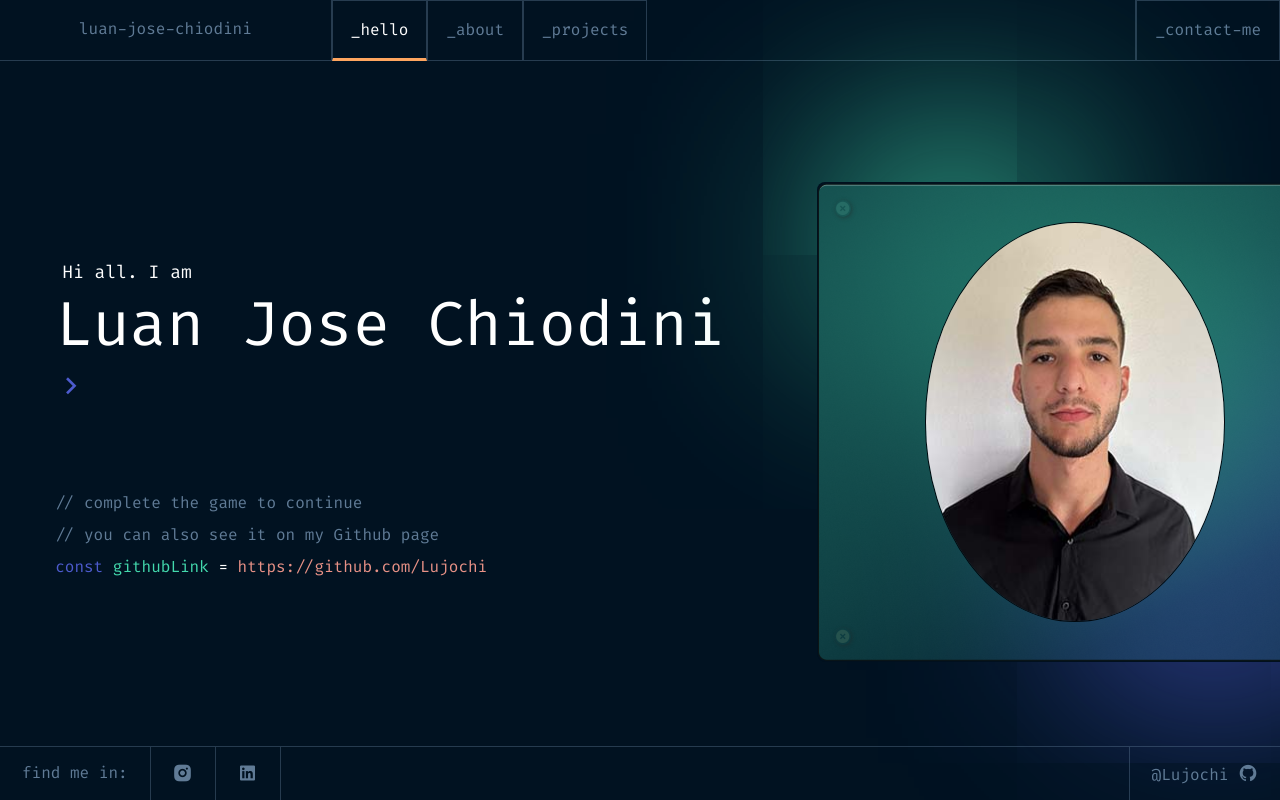
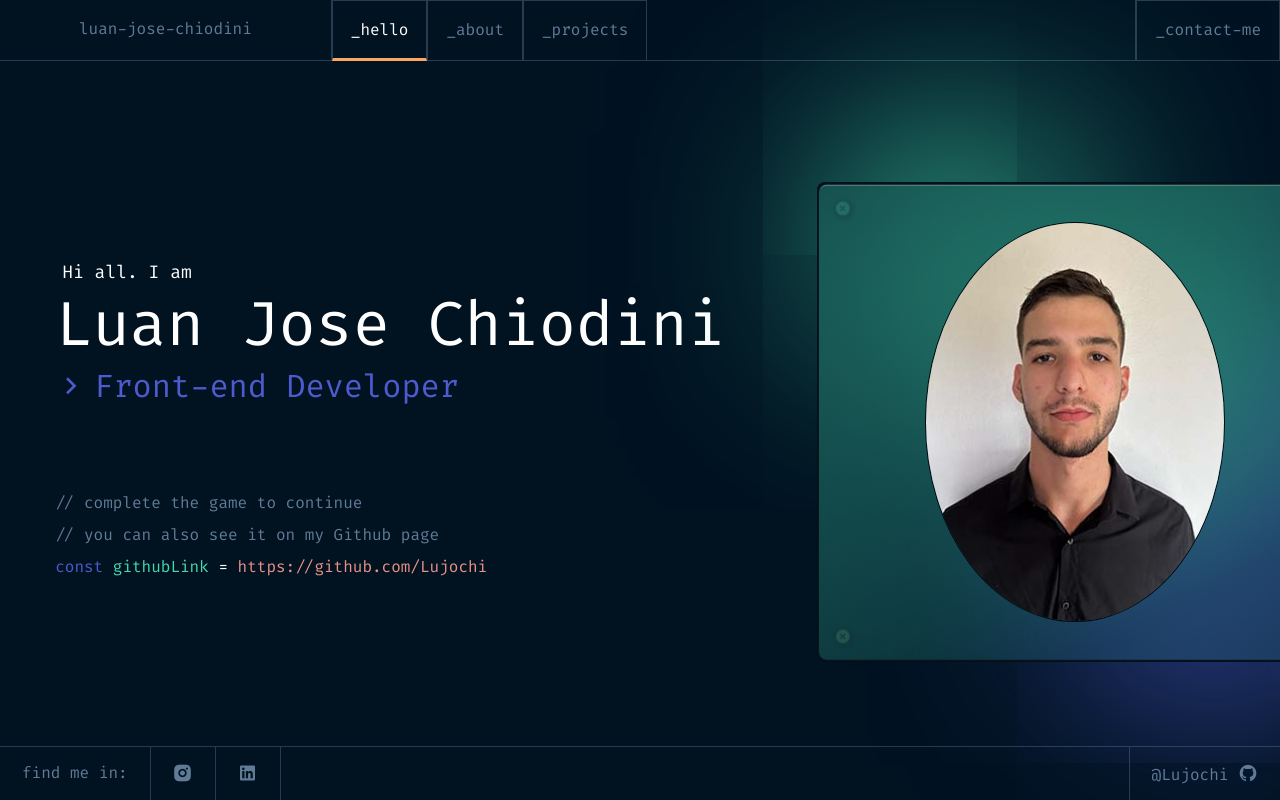
Before and after one commit to Lujochi/template-portfolio-dev, a React (Vite) app: page / in a window 1280 px wide. Shown: the top 800 px of the page. Built offline with nearby package versions, Linux system fonts and the light colour scheme.

Commit message:
Adicionando animações e efeitos

```diff
--- a/package.json
+++ b/package.json
@@ -11,6 +11,8 @@
     "preview": "vite preview"
   },
   "dependencies": {
+    "framer-motion": "^11.2.11",
+    "prop-types": "^15.8.1",
     "react": "^18.2.0",
     "react-dom": "^18.2.0",
     "react-router-dom": "^6.23.1",
--- a/src/App.css
+++ b/src/App.css
@@ -32,25 +32,6 @@
 .main-txt span {
   font-size: 18px;
   margin-left: 7px;
-}
-
-/* Efeito de piscar barra de digitação */
-#cursor {
-  position: relative;
-  left: -25px;
-  top: -6px;
-  margin: 0;
-  animation: blink-animation 1s step-end infinite;
-}
-
-@keyframes blink-animation {
-  from,
-  to {
-    color: transparent;
-  }
-  50% {
-    color: var(--secondary-cobalt-blue);
-  }
 }
 
 .lines-of-code {
--- a/src/App.jsx
+++ b/src/App.jsx
@@ -5,13 +5,17 @@ import { Outlet } from "react-router-dom";
 import Navbar from "./components/Navbar";
 import Footer from "./components/Footer";
 
+import { AnimatePresence } from "framer-motion";
+
 function App() {
   return (
-    <div className="App">
-      <Navbar />
-      <Outlet />
-      <Footer />
-    </div>
+    <AnimatePresence>
+      <div className="App">
+        <Navbar />
+        <Outlet />
+        <Footer />
+      </div>
+    </AnimatePresence>
   );
 }
 
--- a/src/components/Footer.jsx
+++ b/src/components/Footer.jsx
@@ -1,4 +1,4 @@
-import "./Footer.css"
+import "./Footer.css";
 
 const Footer = () => {
   return (
--- /dev/null
+++ b/src/components/ImgTransition.jsx
@@ -0,0 +1,30 @@
+import { motion } from "framer-motion";
+import PropTypes from "prop-types";
+
+const pageVariants = {
+  initial: { opacity: 0, x: 50 },
+  in: { opacity: 1, x: 0 },
+  out: { opacity: 0, x: -50 },
+};
+
+const pageTransition = {
+  duration: 1,
+};
+
+const ImgTransition = ({ children }) => (
+  <motion.div
+    initial="initial"
+    animate="in"
+    exit="out"
+    variants={pageVariants}
+    transition={pageTransition}
+  >
+    {children}
+  </motion.div>
+);
+
+ImgTransition.propTypes = {
+  children: PropTypes.node.isRequired,
+};
+
+export default ImgTransition;
--- /dev/null
+++ b/src/components/PageTransition.jsx
@@ -0,0 +1,30 @@
+import { motion } from "framer-motion";
+import PropTypes from "prop-types";
+
+const pageVariants = {
+  initial: { opacity: 0, x: -80 },
+  in: { opacity: 1, x: 0 },
+  out: { opacity: 0, x: 80 },
+};
+
+const pageTransition = {
+  duration: 1,
+};
+
+const PageTransition = ({ children }) => (
+  <motion.div
+    initial="initial"
+    animate="in"
+    exit="out"
+    variants={pageVariants}
+    transition={pageTransition}
+  >
+    {children}
+  </motion.div>
+);
+
+PageTransition.propTypes = {
+  children: PropTypes.node.isRequired,
+};
+
+export default PageTransition;
--- a/src/routes/About.jsx
+++ b/src/routes/About.jsx
@@ -1,5 +1,11 @@
+import PageTransition from "../components/PageTransition";
+
 const About = () => {
-  return <div>About</div>;
+  return (
+    <PageTransition>
+      <h1>a</h1>
+    </PageTransition>
+  );
 };
 
 export default About;
--- a/src/routes/Contact.jsx
+++ b/src/routes/Contact.jsx
@@ -1,7 +1,9 @@
 import { Link } from "react-router-dom";
+import PageTransition from "../components/PageTransition";
 
 const Contact = () => {
   return (
+    <PageTransition>
       <div>
         <p>
           <Link to="/contact/1">Forma de contato 1</Link>
@@ -13,6 +15,7 @@ const Contact = () => {
           <Link to="/contact/3">Forma de contato 3</Link>
         </p>
       </div>
+    </PageTransition>
   );
 };
 
--- a/src/routes/ContactDatails.jsx
+++ b/src/routes/ContactDatails.jsx
@@ -3,6 +3,7 @@ import { useParams } from "react-router-dom";
 const ContactDatails = () => {
   const { id } = useParams();
   return (
+
     <div>
       <h1>Agora leva cada 1 para uma page diferente pelo id: {id}</h1>
     </div>
--- a/src/routes/Home.jsx
+++ b/src/routes/Home.jsx
@@ -1,7 +1,63 @@
+import PageTransition from "../components/PageTransition";
+import ImgTransition from "../components/ImgTransition";
+import PropTypes from "prop-types";
+import { useState, useEffect } from "react";
+
+// Componente do cursor piscando
+const Cursor = () => {
+  const [visible, setVisible] = useState(true);
+
+  // Efeito para fazer o cursor piscar a cada 500ms
+  useEffect(() => {
+    const interval = setInterval(() => {
+      setVisible((prevVisible) => !prevVisible);
+    }, 500);
+
+    return () => clearInterval(interval);
+  }, []);
+
+  return <span>{visible ? "|" : " "}</span>;
+};
+
+// Componente que simula a digitação do texto
+const TypingEffect = ({ text }) => {
+  const [displayText, setDisplayText] = useState("");
+  const [isTyping, setIsTyping] = useState(true);
+
+  // Efeito para simular a digitação do texto
+  useEffect(() => {
+    let currentIndex = 0;
+    const interval = setInterval(() => {
+      if (currentIndex <= text.length) {
+        setDisplayText(text.slice(0, currentIndex));
+        currentIndex++;
+      } else {
+        clearInterval(interval);
+        setIsTyping(false); // Definir isTyping como false quando a digitação estiver concluída
+      }
+    }, 150); // Intervalo de 100ms entre cada caractere
+
+    return () => clearInterval(interval);
+  }, [text]);
+
+  return (
+    <>
+      <span>{displayText}</span>
+      {isTyping && <Cursor />}{" "}
+      {/* Mostrar o cursor apenas se estiver digitando */}
+    </>
+  );
+};
+
+TypingEffect.propTypes = {
+  text: PropTypes.string.isRequired,
+};
+
 const Home = () => {
   return (
     <main>
       <div id="main-container">
+        <PageTransition>
           <section>
             <div className="main-title">
               <div className="main-txt">
@@ -9,8 +65,7 @@ const Home = () => {
                 <h1>Luan Jose Chiodini</h1>
                 <h2>
                   <i className="ri-arrow-right-s-line"></i>
-                <span id="text"></span>
-                <span id="cursor">|</span>
+                  <TypingEffect text="Front-end Developer" />
                 </h2>
               </div>
               <div className="lines-of-code">
@@ -26,6 +81,8 @@ const Home = () => {
               </div>
             </div>
           </section>
+        </PageTransition>
+        <ImgTransition>
           <div className="img-logo">
             <picture>
               <img src="./assets/perfil.jpg" alt="Logo Perfil" />
@@ -36,6 +93,7 @@ const Home = () => {
               <img src="./assets/Background.png" alt="Background" />
             </picture>
           </div>
+        </ImgTransition>
       </div>
     </main>
   );
--- a/src/routes/Projects.jsx
+++ b/src/routes/Projects.jsx
@@ -1,5 +1,11 @@
+import PageTransition from "../components/PageTransition";
+
 const Projects = () => {
-  return <div>Projects</div>;
+  return (
+    <PageTransition>
+      <h1>as</h1>
+    </PageTransition>
+  );
 };
 
 export default Projects;
```
Also changed, not shown: 1 other file (tests, documents, lock files or other folders). Lines whose indentation alone changed are shown as unchanged.
